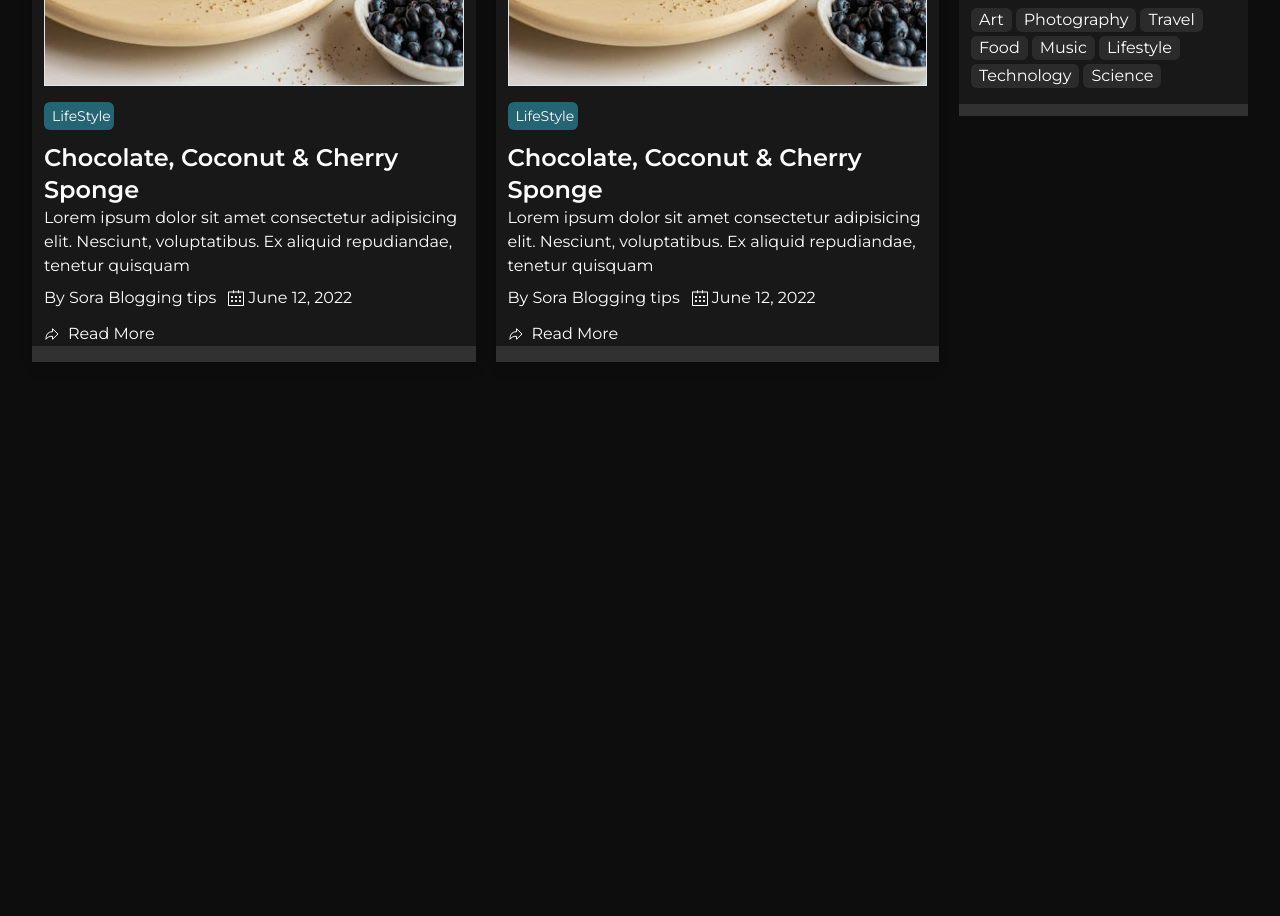
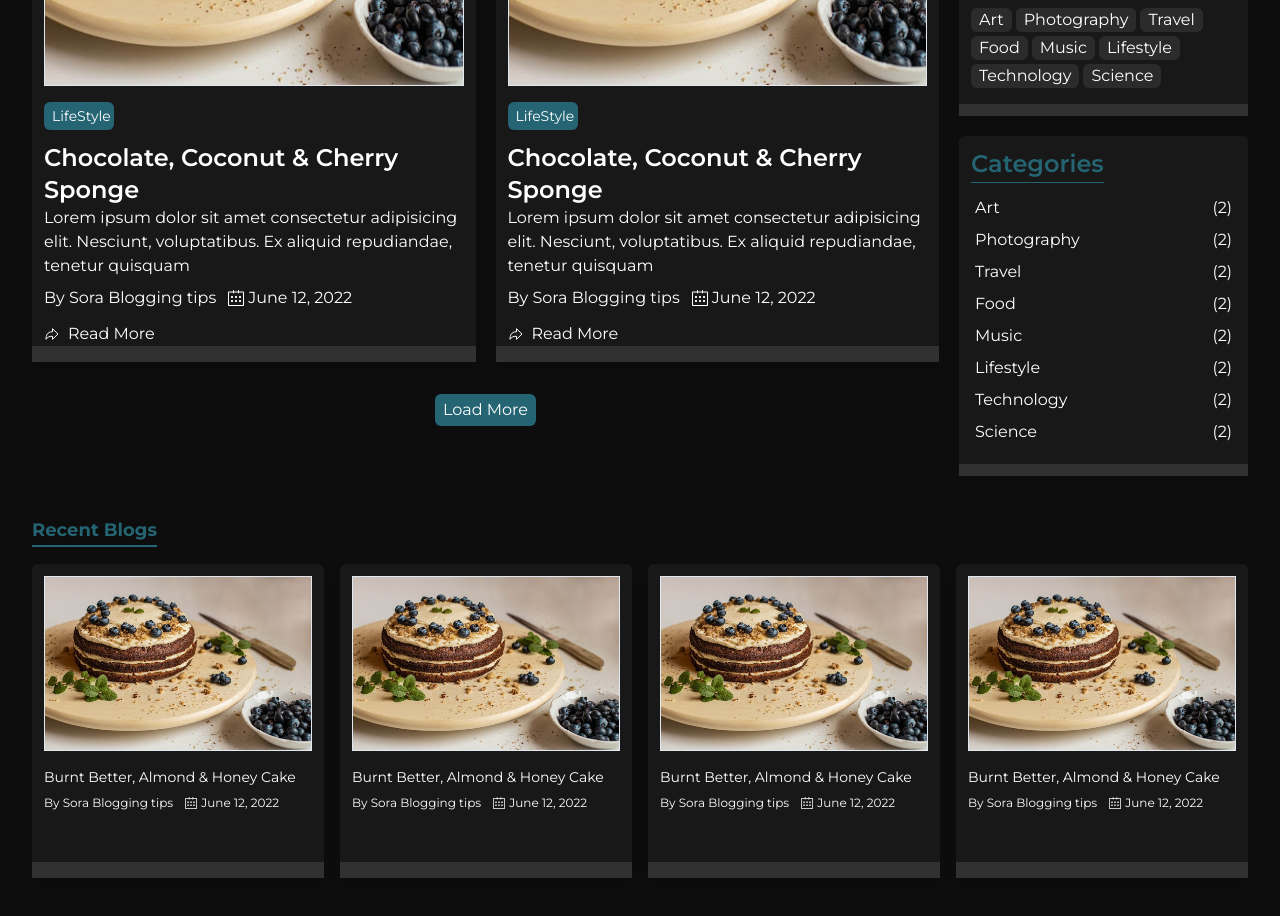
Before and after one commit to Fahmudul/Personal-Blog-, a Next.js app: page / in a window 1280 px wide. Shown: the part 1600-2516 px from the top of the page. Before the commit the page ends 2002 px from the top, so only its background shows below. Built offline with nearby package versions, Linux system fonts and the light colour scheme; no server answers; the database is empty.

Commit message:
created categories and minicard for recent blog section

```diff
--- a/app/page.js
+++ b/app/page.js
@@ -10,6 +10,8 @@ import { FaXTwitter } from "react-icons/fa6";
 import { CiLinkedin } from "react-icons/ci";
 import { FaWhatsapp } from "react-icons/fa6";
 import PopularCard from "@/components/PopularCard";
+import Categories from "@/components/Categories";
+import MiniCard from "@/components/MiniCard";
 export default function Home() {
   const [blogs, setBlogs] = useState([]);
   const blog = async () => {
@@ -27,17 +29,25 @@ export default function Home() {
     }
   }, []);
   // console.log(blogs);
+
   return (
     <main className="container mx-auto pb-10">
       <Navbar />
       <Header />
       <div className="grid grid-cols-1 lg:grid-cols-4 gap-5 mt-14">
         {/* Blog Card section*/}
-        <div className=" col-span-3 grid grid-cols-1 lg:grid-cols-2 gap-5">
-          <BigCard />
-          <BigCard />
-          <BigCard />
-          <BigCard />
+        <div className=" col-span-3 ">
+          <div className="grid grid-cols-1 lg:grid-cols-2 gap-5">
+            <BigCard />
+            <BigCard />
+            <BigCard />
+            <BigCard />
+          </div>
+          <div className="mt-8 flex justify-center">
+            <button className="bg-secondary text-white px-2 py-1 rounded-md">
+              Load More
+            </button>
+          </div>
         </div>
         <div className="">
           {/* Social Media section*/}
@@ -84,10 +94,10 @@ export default function Home() {
                 height={"100%"}
                 src="https://www.youtube.com/embed/5CSXwb1QdSc?si=7xdCF2BjBrQyXe8i"
                 title="YouTube video player"
-                frameborder="0"
+                frameBorder="0"
                 allow="accelerometer; autoplay; clipboard-write; encrypted-media; gyroscope; picture-in-picture; web-share"
-                referrerpolicy="strict-origin-when-cross-origin"
-                allowfullscreen
+                referrerPolicy="strict-origin-when-cross-origin"
+                allowFullScreen
                 className=" mt-4 mb-3"
               ></iframe>
             </div>
@@ -106,6 +116,7 @@ export default function Home() {
             </div>
             <div className="h-3 bg-[#313131]"></div>
           </div>
+          {/* Tags section*/}
           <div className="bg-primary pt-3 mt-5 rounded-md">
             <div className="px-3 text-white mb-4">
               <h3 className="text-2xl font-semibold mt-3 border-b pb-1 border-secondary   inline text-secondary  ">
@@ -124,6 +135,28 @@ export default function Home() {
             </div>
             <div className="h-3 bg-[#313131]"></div>
           </div>
+          {/* Categories section*/}
+          <div className="bg-primary pt-3 mt-5 rounded-md">
+            <div className="px-3 text-white mb-4">
+              <h3 className="text-2xl font-semibold mt-3 border-b pb-1 border-secondary   inline text-secondary  ">
+                Categories
+              </h3>
+              <Categories />
+            </div>
+            <div className="h-3 bg-[#313131]"></div>
+          </div>
+        </div>
+      </div>
+      {/**Recent Blogs */}
+      <div className="mt-10">
+        <h1 className="text-lg text-secondary border-b-2 border-secondary inline pb-1 font-bold">
+          Recent Blogs
+        </h1>
+        <div className="mt-5 grid grid-cols-1 lg:grid-cols-4 gap-4">
+          <MiniCard />
+          <MiniCard />
+          <MiniCard />
+          <MiniCard />
         </div>
       </div>
     </main>
--- /dev/null
+++ b/components/Categories.jsx
@@ -0,0 +1,43 @@
+import Link from "next/link";
+import React from "react";
+
+const Categories = () => {
+  return (
+    <div className="[&>div]:flex [&>div]:gap-2 [&>div]:p-1 mt-3  [&>div]:justify-between">
+      <div className="hover:text-secondary">
+        <Link href={"Art"}>Art </Link>
+        <span>(2)</span>
+      </div>
+      <div className="hover:text-secondary">
+        <Link href={"Photography"}>Photography </Link>
+        <span>(2)</span>
+      </div>
+      <div className="hover:text-secondary">
+        <Link href={"Travel"}>Travel </Link>
+        <span>(2)</span>
+      </div>
+      <div className="hover:text-secondary">
+        <Link href={"Food"}>Food </Link>
+        <span>(2)</span>
+      </div>
+      <div className="hover:text-secondary">
+        <Link href={"Music"}>Music </Link>
+        <span>(2)</span>
+      </div>
+      <div className="hover:text-secondary">
+        <Link href={"Lifestyle"}>Lifestyle </Link>
+        <span>(2)</span>
+      </div>
+      <div className="hover:text-secondary">
+        <Link href={"Technology"}>Technology </Link>
+        <span>(2)</span>
+      </div>
+      <div className="hover:text-secondary">
+        <Link href={"Science"}>Science </Link>
+        <span>(2)</span>
+      </div>
+    </div>
+  );
+};
+
+export default Categories;
--- /dev/null
+++ b/components/MiniCard.jsx
@@ -0,0 +1,34 @@
+import Image from "next/image";
+import React from "react";
+import { SlCalender } from "react-icons/sl";
+import image from "@/public/F1.jpg";
+const MiniCard = () => {
+  return (
+    <div className=" shadow-lg  bg-primary   flex flex-col  justify-between rounded-md ">
+      <div className="p-3 h-auto ">
+        <div className="h-[64%] w-full relative overflow-hidden border">
+          <Image
+            alt="image"
+            src={image}
+            className=" hover:scale-110 h-[100%] transition-all duration-500 outline-none border-none"
+          />
+          <p className="bg-secondary w-[70px] px-2 py-1 text-sm rounded-md ">
+            LifeStyle
+          </p>
+        </div>
+        <div className="w-full mt-4 text-white">
+          <h2 className="text-sm">Burnt Better, Almond & Honey Cake</h2>
+          <div className="flex items-center gap-3 mt-2 text-xs">
+            <span>By Sora Blogging tips</span>
+            <span className="flex items-center gap-1">
+              <SlCalender /> June 12, 2022
+            </span>
+          </div>
+        </div>
+      </div>
+      <div className="h-4 bg-[#313131]"></div>
+    </div>
+  );
+};
+
+export default MiniCard;
```
